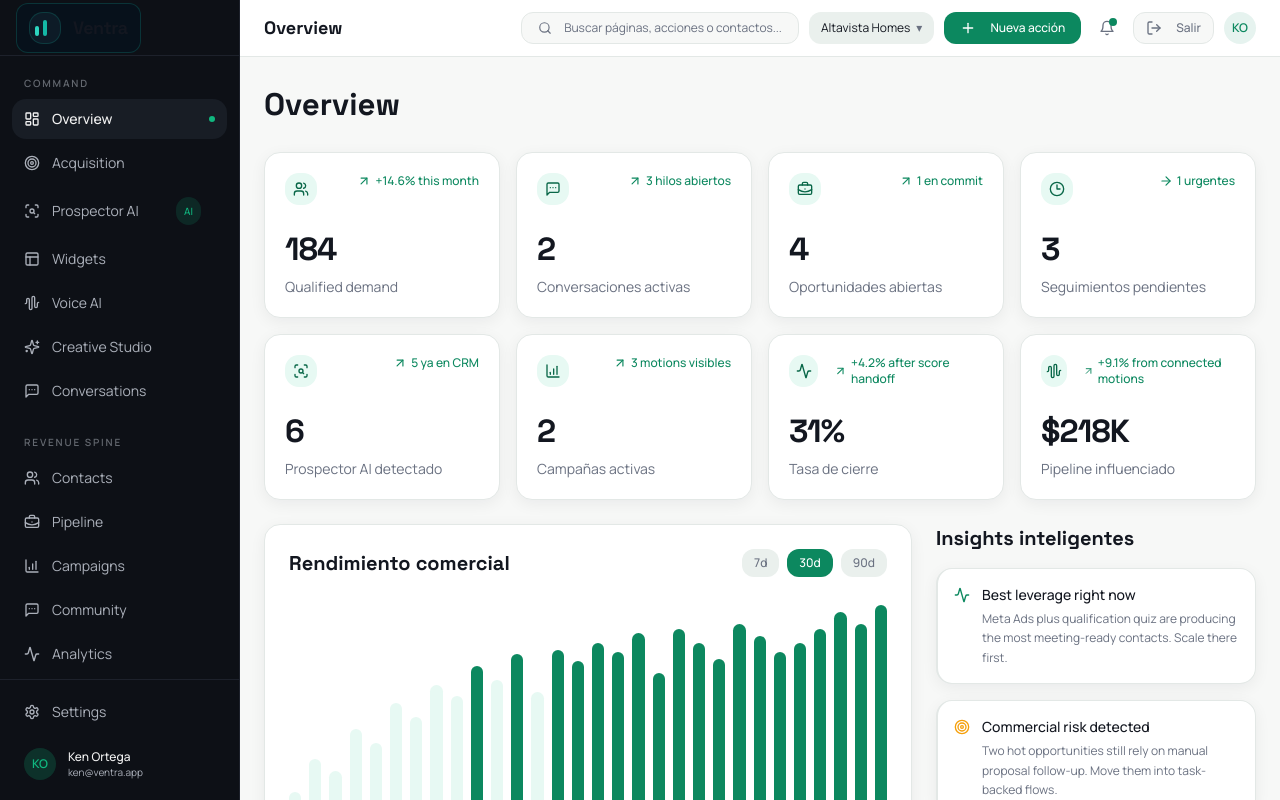
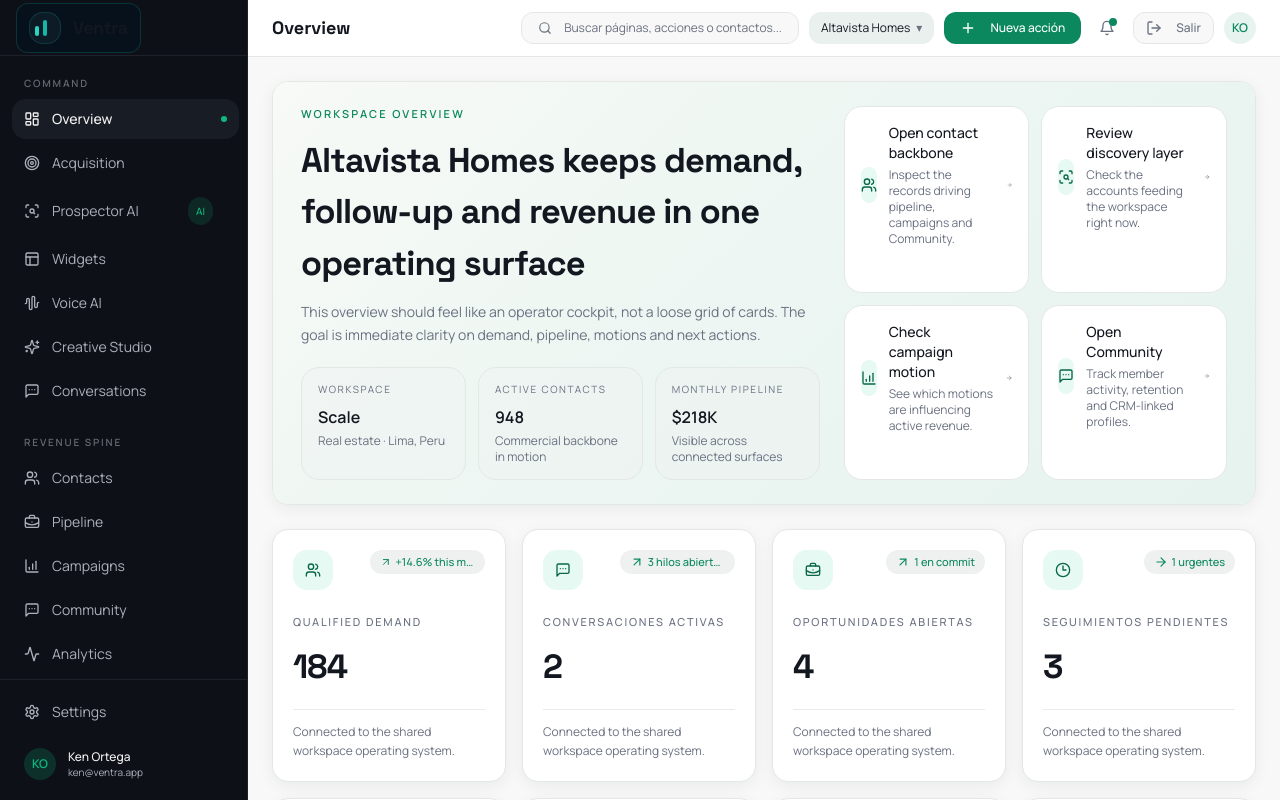
Before and after one commit to afiliadosprobusiness-lab/ventra-ai, a React (Vite) app: page /login in a window 1280 px wide. Both pictures are taken after a click on the button "Enter workspace". Shown: the top 800 px of the page. Built offline with nearby package versions, Linux system fonts and the light colour scheme.

Commit message:
Refine private shell and overview layout

```diff
--- a/src/components/common/metric-card.tsx
+++ b/src/components/common/metric-card.tsx
@@ -21,23 +21,29 @@ export function MetricCard({
   const TrendIcon = trend === "down" ? ArrowDownRight : trend === "flat" ? ArrowRight : ArrowUpRight;
 
   return (
-    <article className={cn("ventra-card p-5", className)}>
+    <article className={cn("ventra-card flex h-full min-h-[156px] flex-col p-5", className)}>
       <div className="flex items-start justify-between gap-4">
-        <div className="flex h-8 w-8 items-center justify-center rounded-lg bg-accent text-accent-foreground">
+        <div className="flex h-10 w-10 items-center justify-center rounded-[14px] bg-accent text-accent-foreground">
           <Icon className="h-4 w-4" />
         </div>
         <div
           className={cn(
-            "inline-flex items-center gap-1 text-xs font-medium",
+            "inline-flex max-w-[60%] items-center gap-1 rounded-full bg-muted px-2.5 py-1 text-[11px] font-medium",
             trend === "down" ? "text-destructive" : "text-primary",
           )}
         >
           <TrendIcon className="h-3.5 w-3.5" />
-          {delta}
+          <span className="truncate">{delta}</span>
         </div>
       </div>
-      <p className="mt-5 font-display text-[2rem] font-bold tracking-tight text-foreground">{value}</p>
-      <p className="mt-1 text-sm text-muted-foreground">{label}</p>
+      <div className="mt-6 flex-1">
+        <p className="text-[11px] font-medium uppercase tracking-[0.16em] text-muted-foreground">{label}</p>
+        <p className="mt-3 font-display text-[2.1rem] font-bold tracking-tight text-foreground">{value}</p>
+      </div>
+      <div className="mt-4 h-px w-full bg-border/80" />
+      <p className="mt-3 text-xs leading-relaxed text-muted-foreground">
+        {trend === "down" ? "Signal needs attention inside the current operating flow." : "Connected to the shared workspace operating system."}
+      </p>
     </article>
   );
 }
--- a/src/components/shell/app-shell.tsx
+++ b/src/components/shell/app-shell.tsx
@@ -9,13 +9,13 @@ export function AppShell() {
   const [collapsed, setCollapsed] = useState(false);
 
   return (
-    <div className="ventra-private-ui min-h-screen bg-background text-foreground">
-      <div className="flex min-h-screen">
-        <div className="hidden lg:block">
+    <div className="ventra-private-ui min-h-dvh bg-background text-foreground">
+      <div className="flex min-h-dvh items-start">
+        <div className="hidden shrink-0 lg:block">
           <SidebarNav collapsed={collapsed} onToggle={() => setCollapsed((value) => !value)} />
         </div>
 
-        <div className="flex min-h-screen min-w-0 flex-1 flex-col">
+        <div className="flex min-h-dvh min-w-0 flex-1 flex-col">
           <div className="border-b border-border bg-card px-4 py-3 lg:hidden">
             <Sheet>
               <SheetTrigger asChild>
@@ -31,8 +31,8 @@ export function AppShell() {
 
           <Topbar />
 
-          <main className="flex-1 overflow-x-hidden overflow-y-auto bg-background px-4 py-4 sm:px-6 lg:px-6 lg:py-6">
-            <div className="flex w-full flex-col gap-5 lg:gap-6">
+          <main className="flex-1 overflow-x-clip bg-background px-4 py-4 sm:px-6 lg:px-6 lg:py-6">
+            <div className="mx-auto flex w-full max-w-[1680px] flex-col gap-5 pb-8 lg:gap-6 lg:pb-10">
               <Outlet />
             </div>
           </main>
--- a/src/components/shell/sidebar-nav.tsx
+++ b/src/components/shell/sidebar-nav.tsx
@@ -69,15 +69,15 @@ export function SidebarNav({ collapsed, onToggle, mobile = false }: SidebarNavPr
   return (
     <aside
       className={cn(
-        "flex h-screen flex-col border-r border-sidebar-border bg-sidebar text-sidebar-foreground",
-        collapsed ? "w-[84px]" : "w-60",
+        "sticky top-0 flex h-dvh shrink-0 flex-col overflow-hidden border-r border-sidebar-border bg-sidebar text-sidebar-foreground",
+        collapsed ? "w-[84px]" : "w-[248px]",
       )}
     >
-      <div className="flex h-14 items-center border-b border-sidebar-border px-4">
+      <div className="flex h-14 shrink-0 items-center border-b border-sidebar-border px-4">
         <VentraLogo compact={collapsed} />
       </div>
 
-      <div className="flex-1 overflow-y-auto px-3 py-5">
+      <div className="sidebar-scroll flex-1 overflow-y-auto px-3 py-5 pr-2">
         <div className="space-y-6">
           {groups.map((group) => (
             <div key={group.label}>
@@ -132,7 +132,7 @@ export function SidebarNav({ collapsed, onToggle, mobile = false }: SidebarNavPr
         </div>
       </div>
 
-      <div className="border-t border-sidebar-border px-3 py-3">
+      <div className="shrink-0 border-t border-sidebar-border px-3 py-3">
         <NavLink
           to="/app/settings"
           className={({ isActive }) =>
--- a/src/index.css
+++ b/src/index.css
@@ -297,6 +297,30 @@
     background: hsl(var(--card)) !important;
     box-shadow: 0 4px 16px hsl(220 25% 10% / 0.08);
   }
+
+  .sidebar-scroll {
+    scrollbar-width: thin;
+    scrollbar-color: rgba(148, 163, 184, 0.32) transparent;
+  }
+
+  .sidebar-scroll::-webkit-scrollbar {
+    width: 6px;
+  }
+
+  .sidebar-scroll::-webkit-scrollbar-track {
+    background: transparent;
+  }
+
+  .sidebar-scroll::-webkit-scrollbar-thumb {
+    border: 0;
+    border-radius: 999px;
+    background: rgba(148, 163, 184, 0.28);
+  }
+
+  .ventra-private-ui body,
+  .ventra-private-ui {
+    background-image: linear-gradient(180deg, #f5f7f3 0%, #eff3ee 100%);
+  }
 }
 
 @layer utilities {
--- a/src/pages/app-pages.tsx
+++ b/src/pages/app-pages.tsx
@@ -399,9 +399,34 @@ export function OverviewPage() {
 
   return (
     <div className="space-y-6">
-      <div>
-        <h2 className="font-display text-[1.95rem] font-semibold text-foreground">Overview</h2>
-      </div>
+      <GlassBlock className="overflow-hidden p-0">
+        <div className="bg-[linear-gradient(135deg,#f7faf7_0%,#edf6f2_45%,#e6f3ef_100%)] px-6 py-6 lg:px-7">
+          <div className="grid gap-6 xl:grid-cols-[1.15fr_0.85fr]">
+            <div>
+              <p className="text-[11px] font-semibold uppercase tracking-[0.2em] text-primary">Workspace overview</p>
+              <h2 className="mt-3 font-display text-[2.15rem] font-semibold tracking-tight text-foreground">
+                {data.workspace.name} keeps demand, follow-up and revenue in one operating surface
+              </h2>
+              <p className="mt-3 max-w-3xl text-sm leading-relaxed text-muted-foreground">
+                This overview should feel like an operator cockpit, not a loose grid of cards. The goal is immediate clarity on demand, pipeline, motions and next actions.
+              </p>
+
+              <div className="mt-5 grid gap-3 sm:grid-cols-3">
+                <MiniStat label="Workspace" value={data.workspace.plan} detail={`${data.workspace.industry} · ${data.workspace.region}`} />
+                <MiniStat label="Active contacts" value={`${data.workspace.activeContacts}`} detail="Commercial backbone in motion" />
+                <MiniStat label="Monthly pipeline" value={data.workspace.monthlyPipeline} detail="Visible across connected surfaces" />
+              </div>
+            </div>
+
+            <div className="grid gap-3 sm:grid-cols-2">
+              <QuickActionTile to="/app/contacts" icon={Users} label="Open contact backbone" detail="Inspect the records driving pipeline, campaigns and Community." />
+              <QuickActionTile to="/app/acquisition/prospector-ai" icon={ScanSearch} label="Review discovery layer" detail="Check the accounts feeding the workspace right now." />
+              <QuickActionTile to="/app/campaigns" icon={ChartColumnIncreasing} label="Check campaign motion" detail="See which motions are influencing active revenue." />
+              <QuickActionTile to="/app/community" icon={MessageSquareMore} label="Open Community" detail="Track member activity, retention and CRM-linked profiles." />
+            </div>
+          </div>
+        </div>
+      </GlassBlock>
 
       <div className="grid gap-4 md:grid-cols-2 xl:grid-cols-4">
         {overviewMetrics.map((metric) => (
@@ -416,11 +441,13 @@ export function OverviewPage() {
         ))}
       </div>
 
-      <div className="grid gap-6 xl:grid-cols-[minmax(0,1fr)_320px]">
-        <GlassBlock className="p-6">
-          <div className="flex items-center justify-between gap-4">
-            <div>
-              <h3 className="font-display text-xl font-semibold text-foreground">Rendimiento comercial</h3>
+      <div className="grid gap-6 xl:grid-cols-[minmax(0,1fr)_340px]">
+        <GlassBlock className="overflow-hidden p-0">
+          <div className="border-b border-border bg-muted/30 px-6 py-5">
+            <div className="flex flex-wrap items-center justify-between gap-4">
+              <div>
+                <p className="text-[11px] font-semibold uppercase tracking-[0.18em] text-muted-foreground">Performance</p>
+                <h3 className="mt-2 font-display text-2xl font-semibold text-foreground">Rendimiento comercial</h3>
               </div>
               <div className="flex gap-2">
                 <FilterPill>7d</FilterPill>
@@ -428,42 +455,57 @@ export function OverviewPage() {
                 <FilterPill>90d</FilterPill>
               </div>
             </div>
-
-          <div className="mt-6 flex h-64 items-end gap-2">
+          </div>
+
+          <div className="px-6 py-6">
+            <div className="grid gap-4 sm:grid-cols-3">
+              <MiniStat label="Momentum" value="Stable upward" detail="Signals stay aligned between acquisition and revenue." />
+              <MiniStat label="Best window" value="Mid-month" detail="Campaign lift and faster response cadence." />
+              <MiniStat label="Primary driver" value="Connected motions" detail="Discovery, contact and follow-up are not leaking." />
+            </div>
+
+            <div className="mt-6 rounded-[22px] border border-border bg-background px-5 pb-5 pt-6">
+              <div className="flex h-[320px] items-end gap-2 sm:gap-2.5">
                 {chartBars.map((value, index) => (
+                  <div key={`bar-${value}-${index}`} className="group flex flex-1 items-end">
                     <div
-                key={`bar-${value}-${index}`}
-                className="flex-1 rounded-t-sm transition-opacity hover:opacity-80"
+                      className="w-full rounded-t-[10px] transition-all duration-200 group-hover:-translate-y-1"
                       style={{
                         height: `${(value / 110) * 100}%`,
-                  background: value > 78 ? "hsl(var(--primary))" : "hsl(var(--accent))",
+                        background: value > 78 ? "linear-gradient(180deg, rgba(22,163,74,0.92), rgba(20,143,101,0.96))" : "linear-gradient(180deg, rgba(179,225,210,0.78), rgba(209,239,230,0.9))",
                       }}
                     />
-            ))}
-          </div>
-
-          <div className="mt-3 flex justify-between text-[10px] text-muted-foreground">
+                  </div>
+                ))}
+              </div>
+
+              <div className="mt-4 flex justify-between text-[10px] font-medium uppercase tracking-[0.16em] text-muted-foreground">
                 <span>1 Mar</span>
                 <span>15 Mar</span>
                 <span>30 Mar</span>
               </div>
+            </div>
+          </div>
         </GlassBlock>
 
         <div className="space-y-4">
           <div>
-            <h3 className="font-display text-xl font-semibold text-foreground">Insights inteligentes</h3>
+            <p className="text-[11px] font-semibold uppercase tracking-[0.18em] text-muted-foreground">Insights</p>
+            <h3 className="mt-2 font-display text-2xl font-semibold text-foreground">Insights inteligentes</h3>
           </div>
           {data.insights.slice(0, 3).map((insight) => {
             const tone = insightToneMap[insight.tone];
             const Icon = insight.tone === "warning" ? Target : insight.tone === "info" ? Sparkles : Activity;
 
             return (
-              <GlassBlock key={insight.id} className={`border-l-2 p-4 ${tone.border}`}>
+              <GlassBlock key={insight.id} className={`border-l-2 p-5 ${tone.border}`}>
                 <div className="flex items-start gap-3">
-                  <Icon className={`mt-0.5 h-4 w-4 shrink-0 ${tone.icon}`} />
-                  <div>
-                    <p className="text-sm font-medium text-foreground">{insight.title}</p>
-                    <p className="mt-1 text-xs leading-relaxed text-muted-foreground">{insight.detail}</p>
+                  <div className="flex h-9 w-9 items-center justify-center rounded-[14px] bg-muted/50">
+                    <Icon className={`h-4 w-4 shrink-0 ${tone.icon}`} />
+                  </div>
+                  <div>
+                    <p className="text-base font-semibold text-foreground">{insight.title}</p>
+                    <p className="mt-2 text-sm leading-relaxed text-muted-foreground">{insight.detail}</p>
                   </div>
                 </div>
               </GlassBlock>
@@ -472,10 +514,16 @@ export function OverviewPage() {
         </div>
       </div>
 
-      <div className="grid gap-6 xl:grid-cols-2">
-        <GlassBlock className="p-6">
-          <h3 className="font-display text-xl font-semibold text-foreground">Leads más calientes</h3>
-          <div className="mt-4 overflow-x-auto">
+      <div className="grid gap-6 xl:grid-cols-[1.08fr_0.92fr]">
+        <GlassBlock className="p-6">
+          <div className="flex items-center justify-between gap-4">
+            <div>
+              <p className="text-[11px] font-semibold uppercase tracking-[0.18em] text-muted-foreground">Pipeline-ready demand</p>
+              <h3 className="mt-2 font-display text-2xl font-semibold text-foreground">Leads más calientes</h3>
+            </div>
+            <StatusBadge value={`${hottestLeads.length} high-fit records`} tone="success" />
+          </div>
+          <div className="mt-5 overflow-x-auto rounded-[22px] border border-border bg-muted/20">
             <table className="w-full text-sm">
               <thead>
                 <tr className="border-b border-border text-left text-muted-foreground">
@@ -509,17 +557,67 @@ export function OverviewPage() {
         </GlassBlock>
 
         <GlassBlock className="p-6">
-          <h3 className="font-display text-xl font-semibold text-foreground">Actividad reciente</h3>
-          <div className="mt-4 space-y-3">
+          <div className="flex items-center justify-between gap-4">
+            <div>
+              <p className="text-[11px] font-semibold uppercase tracking-[0.18em] text-muted-foreground">Operating flow</p>
+              <h3 className="mt-2 font-display text-2xl font-semibold text-foreground">Actividad reciente</h3>
+            </div>
+            <StatusBadge value={`${data.events.length} live signals`} tone="info" />
+          </div>
+          <div className="mt-5 space-y-3">
             {data.events.slice(0, 6).map((event) => (
-              <div key={event.id} className="flex items-start gap-3 border-b border-border py-2 last:border-0">
-                <div className={`mt-1.5 h-2 w-2 shrink-0 rounded-full ${activityToneMap[event.type] ?? "bg-muted-foreground"}`} />
+              <div key={event.id} className="rounded-[18px] border border-border bg-muted/30 px-4 py-4">
+                <div className="flex items-start gap-3">
+                  <div className={`mt-1.5 h-2.5 w-2.5 shrink-0 rounded-full ${activityToneMap[event.type] ?? "bg-muted-foreground"}`} />
                   <div className="min-w-0">
-                  <p className="text-sm text-foreground">{event.title}</p>
-                  <p className="mt-0.5 text-[10px] text-muted-foreground">{event.time}</p>
-                </div>
-              </div>
-            ))}
+                    <div className="flex items-center justify-between gap-3">
+                      <p className="text-sm font-medium text-foreground">{event.title}</p>
+                      <p className="text-[10px] font-medium uppercase tracking-[0.16em] text-muted-foreground">{event.time}</p>
+                    </div>
+                    <p className="mt-2 text-sm leading-relaxed text-muted-foreground">{event.detail}</p>
+                  </div>
+                </div>
+              </div>
+            ))}
+          </div>
+        </GlassBlock>
+      </div>
+
+      <div className="grid gap-6 xl:grid-cols-[0.95fr_1.05fr]">
+        <GlassBlock className="p-6">
+          <div className="flex items-center justify-between gap-4">
+            <div>
+              <p className="text-[11px] font-semibold uppercase tracking-[0.18em] text-muted-foreground">Cross-module health</p>
+              <h3 className="mt-2 font-display text-2xl font-semibold text-foreground">Qué está sosteniendo la operación</h3>
+            </div>
+            <StatusBadge value="Operator-ready" tone="success" />
+          </div>
+          <div className="mt-5 grid gap-3">
+            {[
+              `Prospector AI already surfaced ${prospectorBridge.prospector.prospects.length} high-intent accounts for this workspace.`,
+              `${data.campaigns.filter((item) => item.status === "Active").length} campaign motions are still visible in the same operating spine.`,
+              `${data.tasks.filter((item) => item.status === "Now").length} urgent follow-ups remain clearly exposed instead of being buried in side tools.`,
+            ].map((item) => (
+              <div key={item} className="rounded-[18px] border border-border bg-muted/30 px-4 py-4 text-sm leading-relaxed text-muted-foreground">
+                {item}
+              </div>
+            ))}
+          </div>
+        </GlassBlock>
+
+        <GlassBlock className="p-6">
+          <div className="flex items-center justify-between gap-4">
+            <div>
+              <p className="text-[11px] font-semibold uppercase tracking-[0.18em] text-muted-foreground">Next actions</p>
+              <h3 className="mt-2 font-display text-2xl font-semibold text-foreground">Saltos rápidos con contexto</h3>
+            </div>
+            <StatusBadge value="Same shell" tone="neutral" />
+          </div>
+          <div className="mt-5 grid gap-3 sm:grid-cols-2">
+            <QuickActionTile to="/app/pipeline" icon={BriefcaseBusiness} label="Open pipeline" detail="Review open opportunities without losing contact context." />
+            <QuickActionTile to="/app/conversations" icon={MessageSquareMore} label="Open conversations" detail="Handle live follow-up and recover momentum faster." />
+            <QuickActionTile to="/app/campaigns" icon={ChartColumnIncreasing} label="Review campaigns" detail="Check which assets and motions are influencing current revenue." />
+            <QuickActionTile to="/app/analytics" icon={Activity} label="Open analytics" detail="Read the same signals in an executive view." />
           </div>
         </GlassBlock>
       </div>
```
Also changed, not shown: src/components/common/page-header.tsx (+4 -4 lines). Lines whose indentation alone changed are shown as unchanged.
